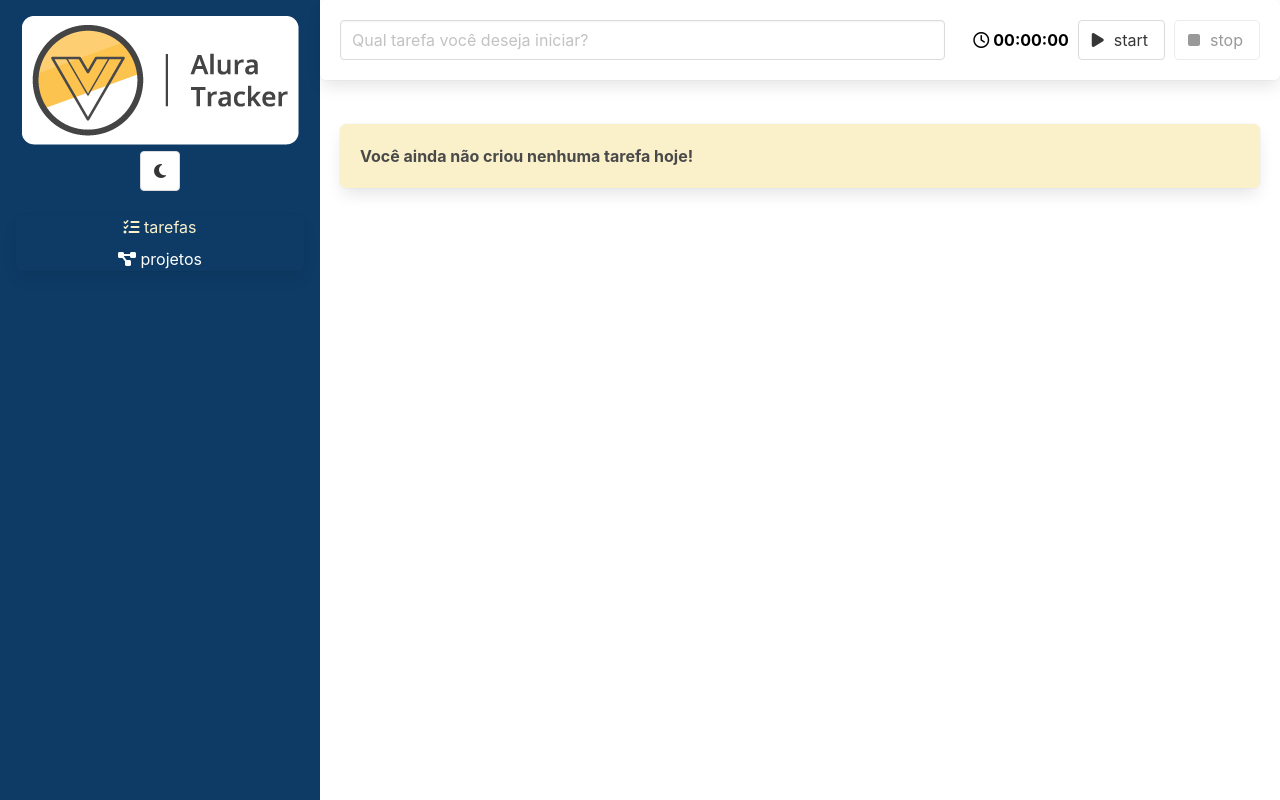
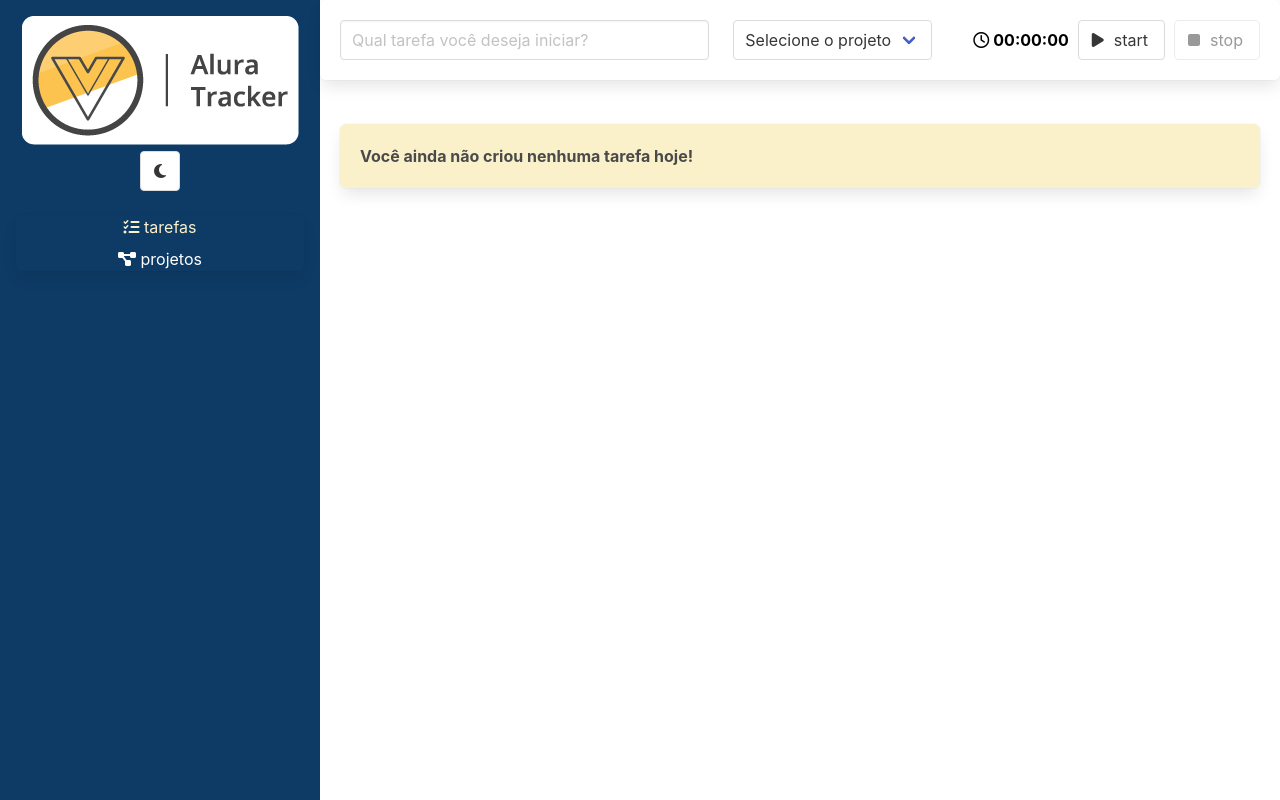
Before and after one commit to gusvicenzi/aluraVue, a Vue app: page /#/ in a window 1280 px wide. Built offline with nearby package versions, Linux system fonts and the light colour scheme.

Commit message:
Add store em select project

```diff
--- a/package.json
+++ b/package.json
@@ -12,7 +12,8 @@
   "dependencies": {
     "core-js": "^3.8.3",
     "vue": "^3.2.13",
-    "vue-router": "^4.2.5"
+    "vue-router": "^4.2.5",
+    "vuex": "^4.0.2"
   },
   "devDependencies": {
     "@fortawesome/fontawesome-free": "^6.4.2",
--- a/src/components/Formulario.vue
+++ b/src/components/Formulario.vue
@@ -1,19 +1,29 @@
 <template>
   <div class="box formulario">
     <div class="columns">
-      <div class="column is-8" role="form" aria-label="Formulário para criação de uma nova tarefa">
+      <div class="column is-5" role="form" aria-label="Formulário para criação de uma nova tarefa">
         <input type="text" class="input" placeholder="Qual tarefa você deseja iniciar?" v-model="descricao">
       </div>
+      <div class="column is-3">
+        <div class="select">
+          <select v-model="idProjeto">
+            <option value="">Selecione o projeto</option>
+            <option v-for="projeto in projetos" :value="projeto.id" :key="projeto.id">{{ projeto.nome }}</option>
+          </select>
+        </div>
+      </div>
       <div class="column">
-        <Temporizador @aoTemporizadorFinalizado="finalizarTarefa" />
+        <Temporizador @aoTemporizadorFinalizado="salvarTarefa" />
       </div>
     </div>
   </div>
 </template>
 
 <script lang="ts">
-import { defineComponent } from 'vue'
+import { computed, defineComponent } from 'vue'
+import { useStore } from 'vuex'
 import Temporizador from './Temporizador.vue'
+import { key } from '@/store/index'
 
 export default defineComponent({
   name: 'FormularioComponent',
@@ -21,14 +31,21 @@
   components: { Temporizador },
   data() {
     return {
-      descricao: ''
+      descricao: '',
+      idProjeto: ''
     }
   },
   methods: {
-    finalizarTarefa(tempoDecorrido: number): void {
+    salvarTarefa(tempoDecorrido: number): void {
       console.log(`tempo da tarefa ${this.descricao}: `, tempoDecorrido);
-      this.$emit('aoSalvarTarefa', { duracaoEmSegundos: tempoDecorrido, descricao: this.descricao })
+      this.$emit('aoSalvarTarefa', { duracaoEmSegundos: tempoDecorrido, descricao: this.descricao, projeto: this.projetos.find(proj => proj.id === this.idProjeto) })
       this.descricao = ''
+    }
+  },
+  setup() {
+    const store = useStore(key)
+    return {
+      projetos: computed(() => store.state.projetos)
     }
   }
 })
--- a/src/interfaces/ITarefa.ts
+++ b/src/interfaces/ITarefa.ts
@@ -1,4 +1,7 @@
+import { IProjeto } from './IProjeto'
+
 export interface ITarefa {
   duracaoEmSegundos: number
   descricao: string
+  projeto: IProjeto
 }
--- a/src/main.ts
+++ b/src/main.ts
@@ -3,5 +3,6 @@
 
 import '@fortawesome/fontawesome-free/css/all.css'
 import router from './router'
+import { key, store } from './store'
 
-createApp(App).use(router).mount('#app')
+createApp(App).use(router).use(store, key).mount('#app')
--- /dev/null
+++ b/src/store/index.ts
@@ -0,0 +1,24 @@
+import { IProjeto } from '@/interfaces/IProjeto'
+import { InjectionKey } from 'vue'
+import { Store, createStore } from 'vuex'
+
+interface Estado {
+  projetos: IProjeto[]
+}
+
+export const key: InjectionKey<Store<Estado>> = Symbol()
+
+export const store = createStore<Estado>({
+  state: {
+    projetos: [
+      {
+        id: Date.now().toString(),
+        nome: 'TypeScript'
+      },
+      {
+        id: Date.now().toString(),
+        nome: 'Vue'
+      }
+    ]
+  }
+})
```
Also changed, not shown: 1 other file (tests, documents, lock files or other folders).
